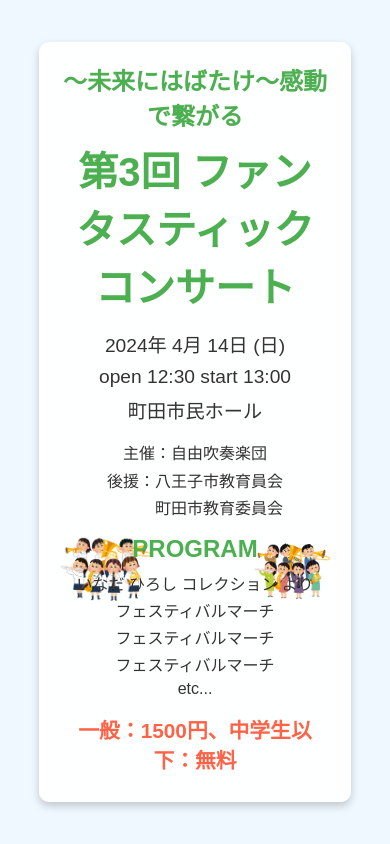
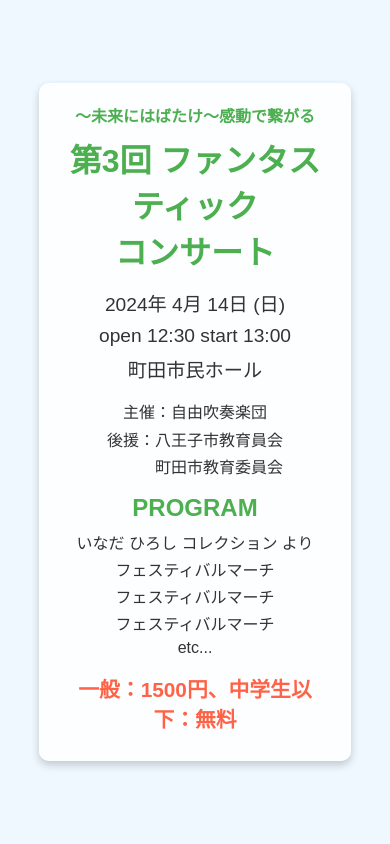
Before and after one commit to shimane86/website-samples, a plain HTML site: page concert-website/2024/index.html in a window 390 px wide. Drawn offline with Linux system fonts and the light colour scheme.

Commit message:
Add files via upload

```diff
--- a/concert-website/2024/assets/style.css
+++ b/concert-website/2024/assets/style.css
@@ -35,12 +35,30 @@ h1 {
   margin-bottom: 1rem;
   font-weight: bold;
 }
-
 h2 {
   font-size: 1.5rem;
   color: #4caf50;
   margin-bottom: 0.5rem;
 }
+
+/* スマホ向けの設定（幅768px以下の場合に画像を非表示にする） */
+@media (max-width: 768px) {
+  .container {
+    background-image: none; /* 背景画像を非表示 */
+  }
+  h1 {
+    font-size: 2.0rem;
+    color: #4caf50;
+    margin-bottom: 1rem;
+    font-weight: bold;
+  }
+  h2 {
+    font-size: 1.0rem;
+    color: #4caf50;
+    margin-bottom: 0.5rem;
+  }
+}
+
 
 .details, .program {
   margin-bottom: 1rem;
```
